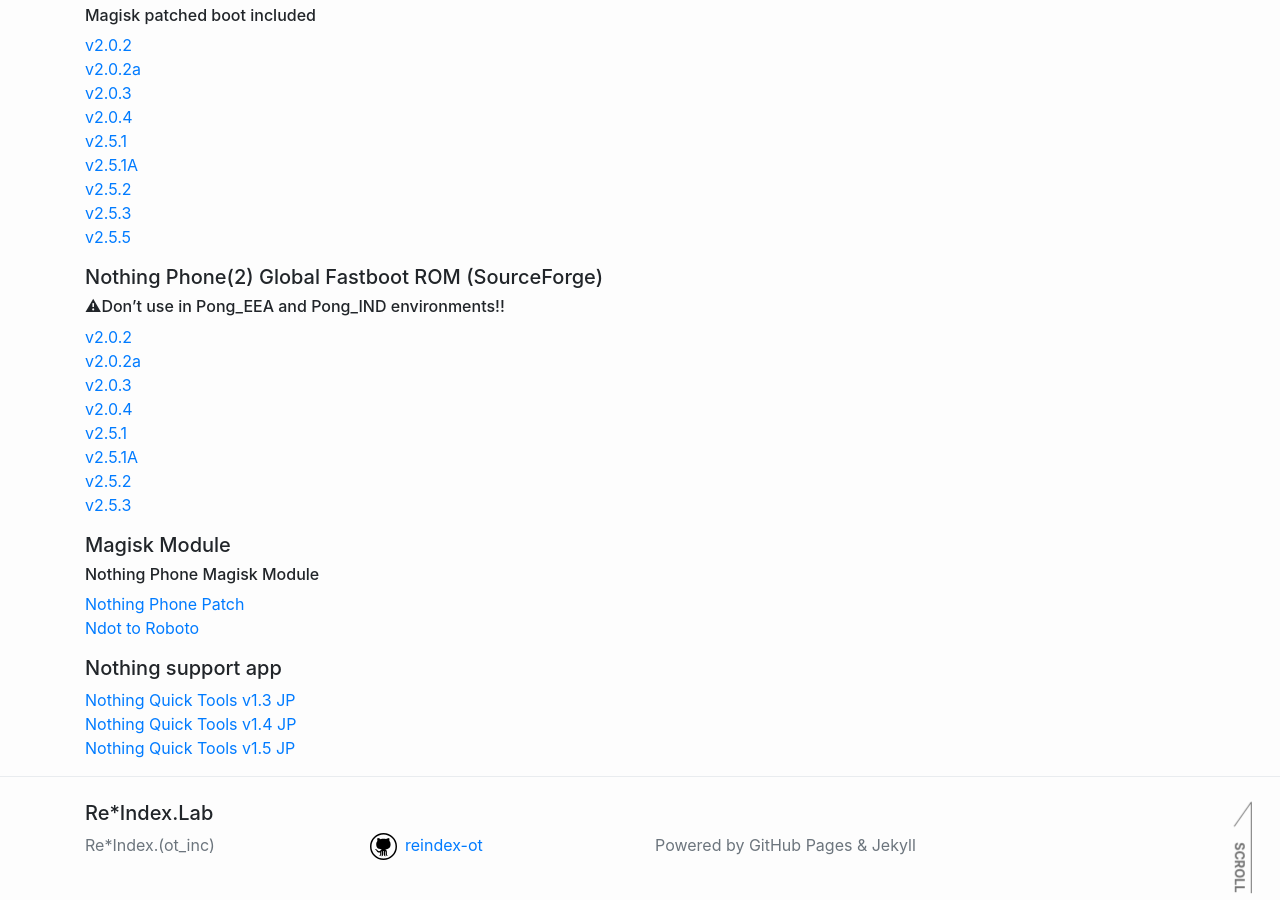
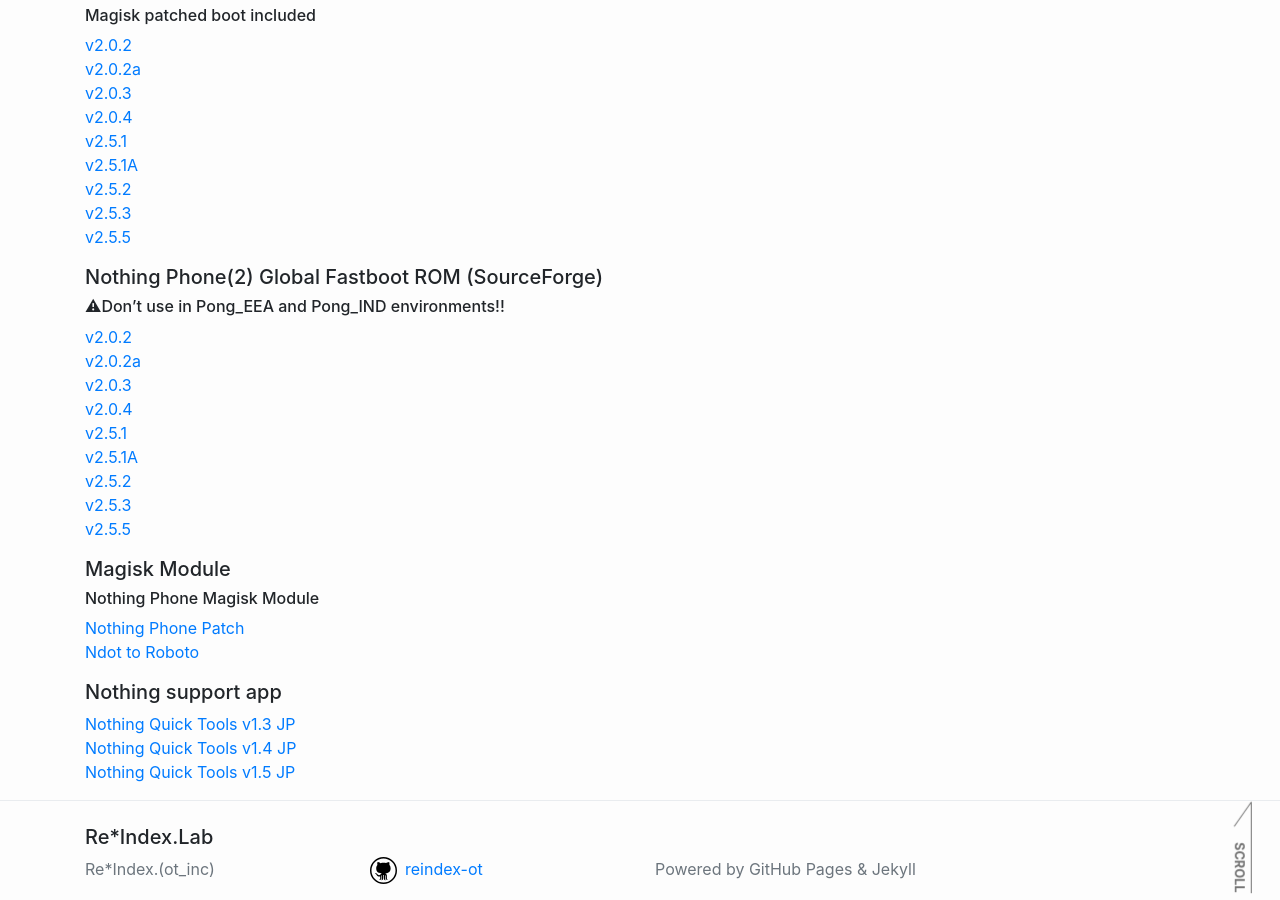
Before and after one commit to reindex-ot/reindex-ot.github.io, a Jekyll site: the page built from nothing.md, in a window 1280 px wide and 900 px high, scrolled down 3023 px. Built offline with Jekyll 4.4.1, drawn with Linux system fonts in a browser that asks for light colours.

Commit message:
Update nothing.md
Signed-off-by: Re*Index. (ot_inc) <32851879+reindex-ot@users.noreply.github.com>

```diff
--- a/nothing.md
+++ b/nothing.md
@@ -122,6 +122,7 @@ If you don't do that, you'll get bricked. Okay?
 [v2.5.1A](https://sourceforge.net/projects/nothingphone-2-rom/files/Fastboot%20ROM/Pong_FastbootROM_v2.5.1A.7z/download)<br>
 [v2.5.2](https://sourceforge.net/projects/nothingphone-2-rom/files/Fastboot%20ROM/Pong_FastbootROM_v2.5.2.7z/download)<br>
 [v2.5.3](https://sourceforge.net/projects/nothingphone-2-rom/files/Fastboot%20ROM/Pong_FastbootROM_v2.5.3.7z/download)<br>
+[v2.5.5](https://sourceforge.net/projects/nothingphone-2-rom/files/Fastboot%20ROM/Pong_FastbootROM_v2.5.5.7z/download)<br>
 
 ##### Magisk Module
 ###### Nothing Phone Magisk Module
```
